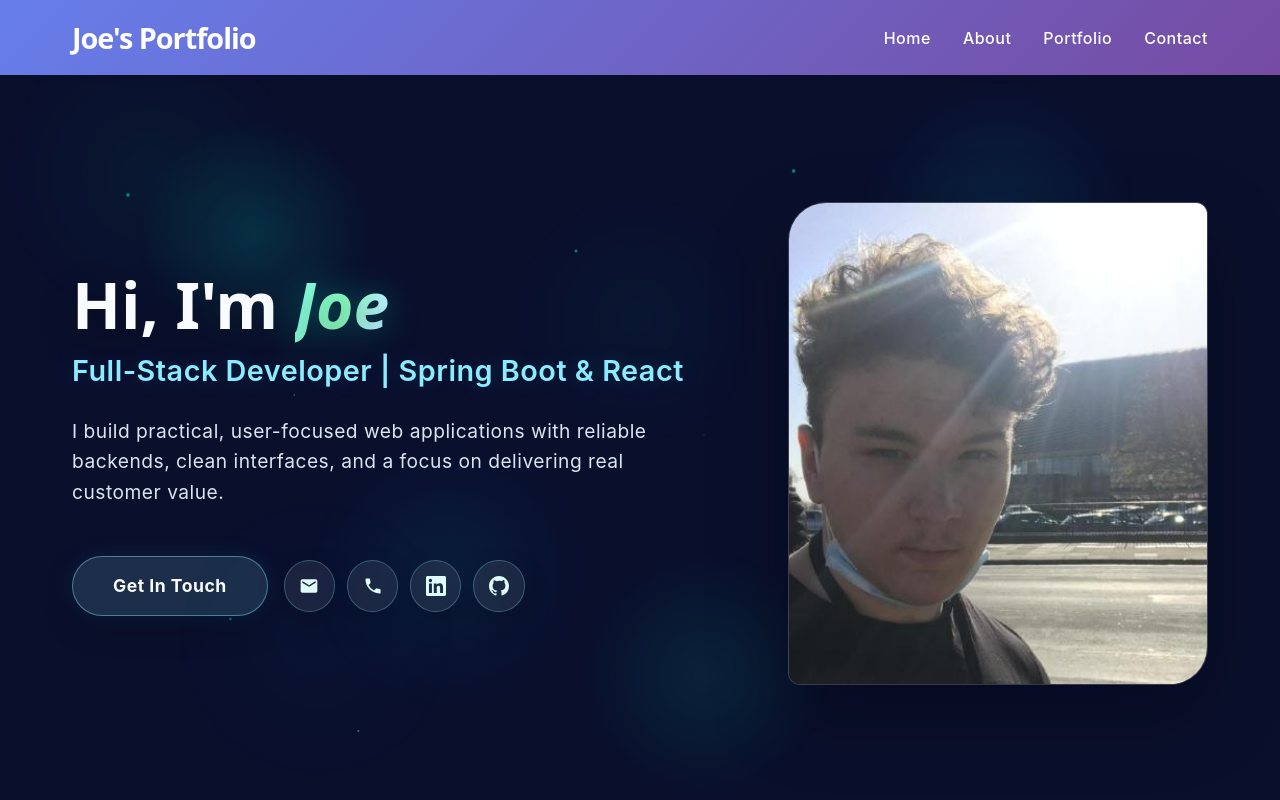
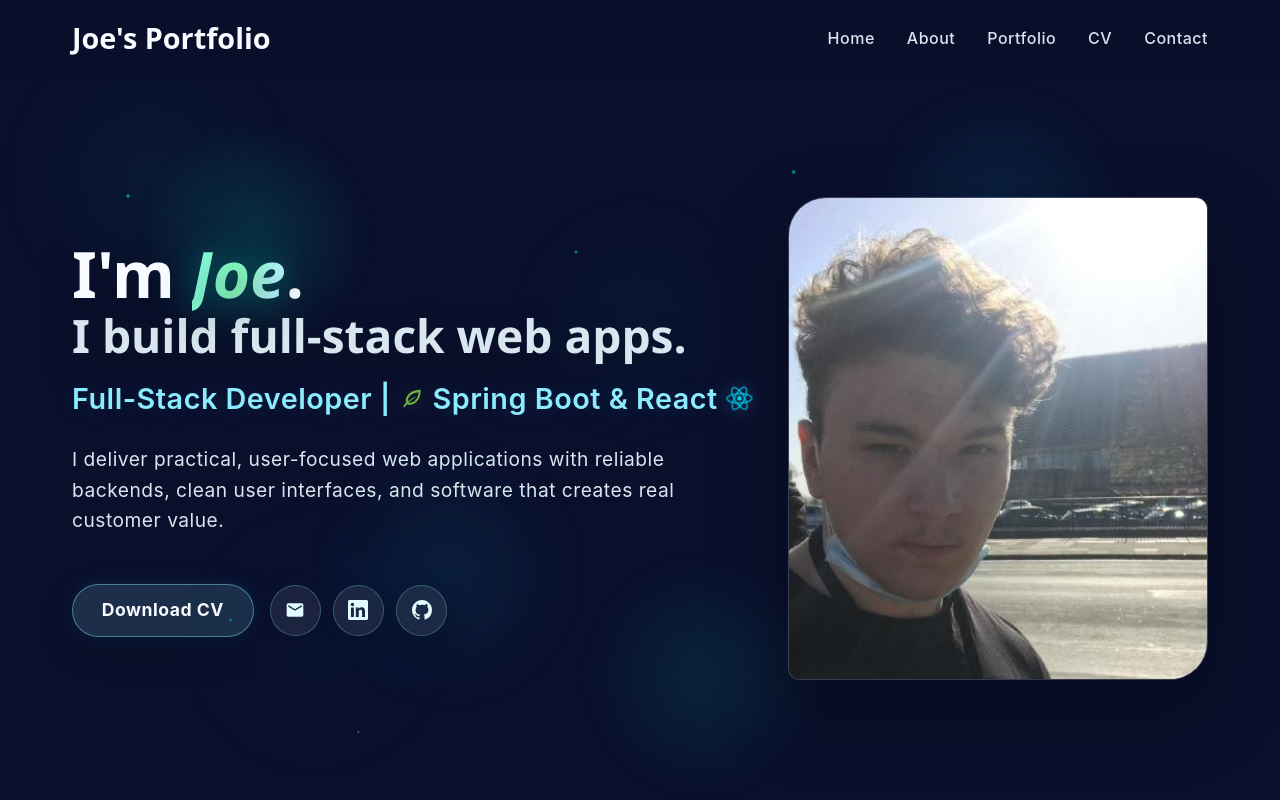
Before and after one commit to joejewell99/Portfolio-Project, a React (Vite) app: page / in a window 1280 px wide. Shown: the top 800 px of the page. Built offline with nearby package versions, Linux system fonts and the light colour scheme.

Commit message:
Improved overall aesthetic of home page and added contact links

```diff
--- a/src/components/Header.css
+++ b/src/components/Header.css
@@ -1,11 +1,19 @@
 .header {
-  background: linear-gradient(135deg, #667eea 0%, #764ba2 100%);
+  background: rgba(10, 15, 44, 0.96);
   color: white;
   padding: 1rem 0;
   position: sticky;
   top: 0;
   z-index: 100;
-  box-shadow: 0 2px 8px rgba(0, 0, 0, 0.1);
+  border-bottom: 1px solid transparent;
+  box-shadow: none;
+  backdrop-filter: blur(14px);
+  transition: border-color 0.35s ease, box-shadow 0.35s ease;
+}
+
+.header-scrolled {
+  border-bottom-color: rgba(140, 236, 255, 0.18);
+  box-shadow: 0 8px 30px rgba(0, 0, 0, 0.18);
 }
 
 .header .container {
@@ -19,18 +27,20 @@
 
 .logo {
   font-size: 1.8rem;
-  font-weight: bold;
+  font-weight: 800;
   margin: 0;
+  letter-spacing: 0;
 }
 
 .logo-link {
-  color: white;
+  color: #f8fbff;
   text-decoration: none;
-  transition: opacity 0.3s ease;
+  transition: color 0.3s ease, text-shadow 0.3s ease;
 }
 
 .logo-link:hover {
-  opacity: 0.8;
+  color: #8cecff;
+  text-shadow: 0 0 18px rgba(140, 236, 255, 0.28);
 }
 
 .nav ul {
@@ -42,14 +52,36 @@
 }
 
 .nav a {
-  color: white;
+  position: relative;
+  color: #d8e7ef;
   text-decoration: none;
   font-weight: 500;
-  transition: opacity 0.3s ease;
+  transition: color 0.3s ease;
 }
 
-.nav a:hover {
-  opacity: 0.8;
+.nav a::after {
+  content: '';
+  position: absolute;
+  left: 0;
+  right: 0;
+  bottom: -0.35rem;
+  height: 2px;
+  background: #8cecff;
+  border-radius: 999px;
+  transform: scaleX(0);
+  transform-origin: center;
+  transition: transform 0.3s ease;
+}
+
+.nav a:hover,
+.nav a:focus-visible {
+  color: #8cecff;
+  outline: none;
+}
+
+.nav a:hover::after,
+.nav a:focus-visible::after {
+  transform: scaleX(1);
 }
 
 @media (max-width: 768px) {
--- a/src/components/Header.jsx
+++ b/src/components/Header.jsx
@@ -1,8 +1,22 @@
+import { useEffect, useState } from 'react'
 import './Header.css'
 
 function Header() {
+  const [isScrolled, setIsScrolled] = useState(false)
+
+  useEffect(() => {
+    const handleScroll = () => {
+      setIsScrolled(window.scrollY > 12)
+    }
+
+    handleScroll()
+    window.addEventListener('scroll', handleScroll, { passive: true })
+
+    return () => window.removeEventListener('scroll', handleScroll)
+  }, [])
+
   return (
-    <header className="header">
+    <header className={`header${isScrolled ? ' header-scrolled' : ''}`}>
       <div className="container">
         <h1 className="logo"><a href="#home" className="logo-link">Joe's Portfolio</a></h1>
         <nav className="nav">
@@ -10,6 +24,7 @@ function Header() {
             <li><a href="#home">Home</a></li>
             <li><a href="#about">About</a></li>
             <li><a href="#portfolio">Portfolio</a></li>
+            <li><a href="/SoftwareEngResume.pdf" target="_blank" rel="noopener noreferrer">CV</a></li>
             <li><a href="#contact">Contact</a></li>
           </ul>
         </nav>
--- a/src/components/Hero.css
+++ b/src/components/Hero.css
@@ -64,6 +64,11 @@
   50% { background-position: 100% center; }
 }
 
+@keyframes reactSpin {
+  from { transform: rotate(0deg); }
+  to { transform: rotate(360deg); }
+}
+
 .hero-graphic {
   position: absolute;
   inset: 0;
@@ -87,22 +92,31 @@
   width: 100%;
   max-width: 1200px;
   padding: 0 2rem;
-  margin-bottom: 4rem;
+  margin-bottom: 4.75rem;
 }
 
 .hero-copy {
-  max-width: 620px;
+  max-width: 720px;
 }
 
 .hero-title {
+  font-family: 'Segoe UI Variable Display', 'Segoe UI', Inter, system-ui, sans-serif;
   color: #f8fbff;
   font-size: 4rem;
-  font-weight: 800;
+  font-weight: 750;
   margin: 0 0 0.5rem 0;
-  line-height: 1.1;
+  line-height: 1.05;
   letter-spacing: 0;
   text-shadow: 0 12px 38px rgba(0, 0, 0, 0.32);
   animation: slideUp 0.8s ease-out;
+}
+
+.hero-title-line {
+  display: block;
+  color: #d8e7ef;
+  font-size: 0.72em;
+  font-weight: 650;
+  margin-top: 0.35rem;
 }
 
 .highlight {
@@ -118,12 +132,39 @@
 
 .hero-subtitle {
   color: #8cecff;
+  display: inline-flex;
+  align-items: center;
+  flex-wrap: nowrap;
+  gap: 0.55rem;
   font-size: 1.8rem;
   font-weight: 600;
   margin: 0.5rem 0 1.5rem 0;
   opacity: 1;
   text-shadow: 0 0 22px rgba(0, 200, 255, 0.18);
   animation: slideUp 0.8s ease-out 0.2s both;
+  white-space: nowrap;
+}
+
+.react-mark {
+  width: 1.65rem;
+  height: 1.65rem;
+  filter: drop-shadow(0 0 10px rgba(97, 218, 251, 0.45));
+  animation: reactSpin 12s linear infinite;
+}
+
+.spring-mark {
+  width: 1.55rem;
+  height: 1.55rem;
+  flex: 0 0 auto;
+  fill: #6db33f;
+  filter: drop-shadow(0 0 10px rgba(109, 179, 63, 0.34));
+}
+
+.hero-stack {
+  display: inline-flex;
+  align-items: center;
+  gap: 0.5rem;
+  white-space: nowrap;
 }
 
 .hero-description {
@@ -229,7 +270,7 @@
 
 .cta-button {
   display: inline-block;
-  padding: 1rem 2.5rem;
+  padding: 0.76rem 1.8rem;
   background: rgba(140, 236, 255, 0.14);
   color: #f8fbff;
   text-decoration: none;
@@ -289,7 +330,7 @@
   .hero-grid {
     grid-template-columns: 1fr;
     gap: 2.5rem;
-    margin-bottom: 2rem;
+    margin-bottom: 2.5rem;
   }
 
   .hero-visual {
@@ -309,6 +350,7 @@
 
   .hero-subtitle {
     font-size: 1.3rem;
+    white-space: normal;
   }
 
   .hero-description {
@@ -317,7 +359,7 @@
   }
 
   .cta-button {
-    padding: 0.9rem 2rem;
+    padding: 0.74rem 1.55rem;
     font-size: 1rem;
   }
 
--- a/src/components/Hero.jsx
+++ b/src/components/Hero.jsx
@@ -1,19 +1,39 @@
 import './Hero.css'
 import profileImage from '../assets/github-profile.png'
+import reactIcon from '../assets/react.svg'
 
 function Hero() {
   return (
     <section id="home" className="hero">
       <div className="hero-grid">
         <div className="hero-copy">
-          <h1 className="hero-title">Hi, I'm <span className="highlight">Joe</span></h1>
-          <p className="hero-subtitle">Full-Stack Developer | Spring Boot & React</p>
+          <h1 className="hero-title">
+            I'm <span className="highlight">Joe</span>.
+            <span className="hero-title-line">I build full-stack web apps.</span>
+          </h1>
+          <p className="hero-subtitle">
+            Full-Stack Developer |{' '}
+            <span className="hero-stack">
+              <svg className="spring-mark" viewBox="0 0 24 24" aria-hidden="true">
+                <path d="M19.3 3.7c-4.9.2-8.6 1.7-11.1 4.3-2.3 2.4-3.1 5.4-2.4 8.3L3.3 19a.9.9 0 0 0 1.3 1.2l2.5-2.6c2.8 1.1 6.1.4 8.7-2.1 2.7-2.6 4.1-6.4 4.3-11.2 0-.4-.3-.7-.8-.6Zm-4.9 10.5c-1.8 1.7-4.1 2.3-6.1 1.7 2.2-2.1 4.7-4 7.6-5.6-2.4.5-5.3 2-8.3 4.6-.2-1.9.5-3.8 2-5.3 1.8-1.9 4.6-3.1 8.5-3.5-.5 3.7-1.7 6.4-3.7 8.1Z" />
+              </svg>
+              Spring Boot & React
+              <img src={reactIcon} alt="" className="react-mark" aria-hidden="true" />
+            </span>
+          </p>
           <p className="hero-description">
-            I build practical, user-focused web applications with reliable backends,
-            clean interfaces, and a focus on delivering real customer value.
+            I deliver practical, user-focused web applications with reliable backends,
+            clean user interfaces, and software that creates real customer value.
           </p>
           <div className="hero-actions">
-            <a href="#contact" className="cta-button">Get In Touch</a>
+            <a
+              href="/SoftwareEngResume.pdf"
+              target="_blank"
+              rel="noopener noreferrer"
+              className="cta-button"
+            >
+              Download CV
+            </a>
 
             <div className="hero-socials" aria-label="Quick contact links">
               <a
@@ -24,17 +44,6 @@ function Hero() {
               >
                 <svg viewBox="0 0 24 24" aria-hidden="true">
                   <path d="M20 4H4c-1.1 0-2 .9-2 2v12c0 1.1.9 2 2 2h16c1.1 0 2-.9 2-2V6c0-1.1-.9-2-2-2Zm0 4-8 5L4 8V6l8 5 8-5v2Z" />
-                </svg>
-              </a>
-
-              <a
-                href="tel:+447543802263"
-                className="hero-social-link"
-                aria-label="Call Joe"
-                title="Call Joe"
-              >
-                <svg viewBox="0 0 24 24" aria-hidden="true">
-                  <path d="M6.62 10.79a15.05 15.05 0 0 0 6.59 6.59l2.2-2.2a1 1 0 0 1 1.11-.24 11.36 11.36 0 0 0 3.56.57 1 1 0 0 1 1 1V20a1 1 0 0 1-1 1A17 17 0 0 1 3 4a1 1 0 0 1 1-1h3.49a1 1 0 0 1 1 1 11.36 11.36 0 0 0 .57 3.56 1 1 0 0 1-.24 1.11l-2.2 2.12Z" />
                 </svg>
               </a>
 
--- a/src/index.css
+++ b/src/index.css
@@ -7,7 +7,7 @@
   letter-spacing: 0.5px;
   color-scheme: light dark;
   color: #333;
-  background: #ffffff;
+  background: #050b22;
   font-synthesis: none;
   text-rendering: optimizeLegibility;
   -webkit-font-smoothing: antialiased;
@@ -17,7 +17,7 @@
 body {
   margin: 0;
   padding: 0;
-  background: white;
+  background: #050b22;
 }
 
 #root {
@@ -26,6 +26,7 @@ body {
   display: flex;
   flex-direction: column;
   min-height: 100vh;
+  background: #050b22;
 }
 
 h1,
```
Also changed, not shown: 1 other file (tests, documents, lock files or other folders).
